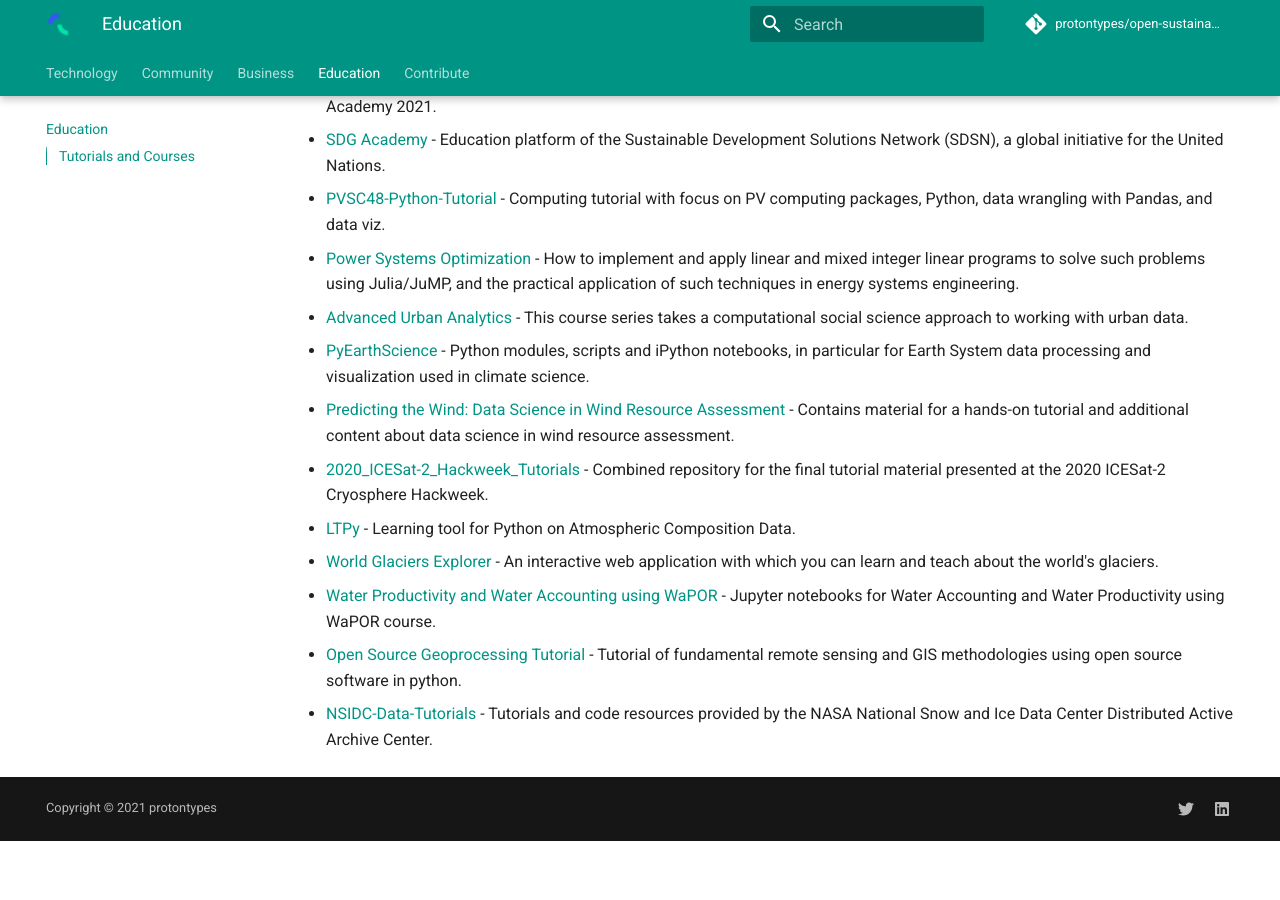
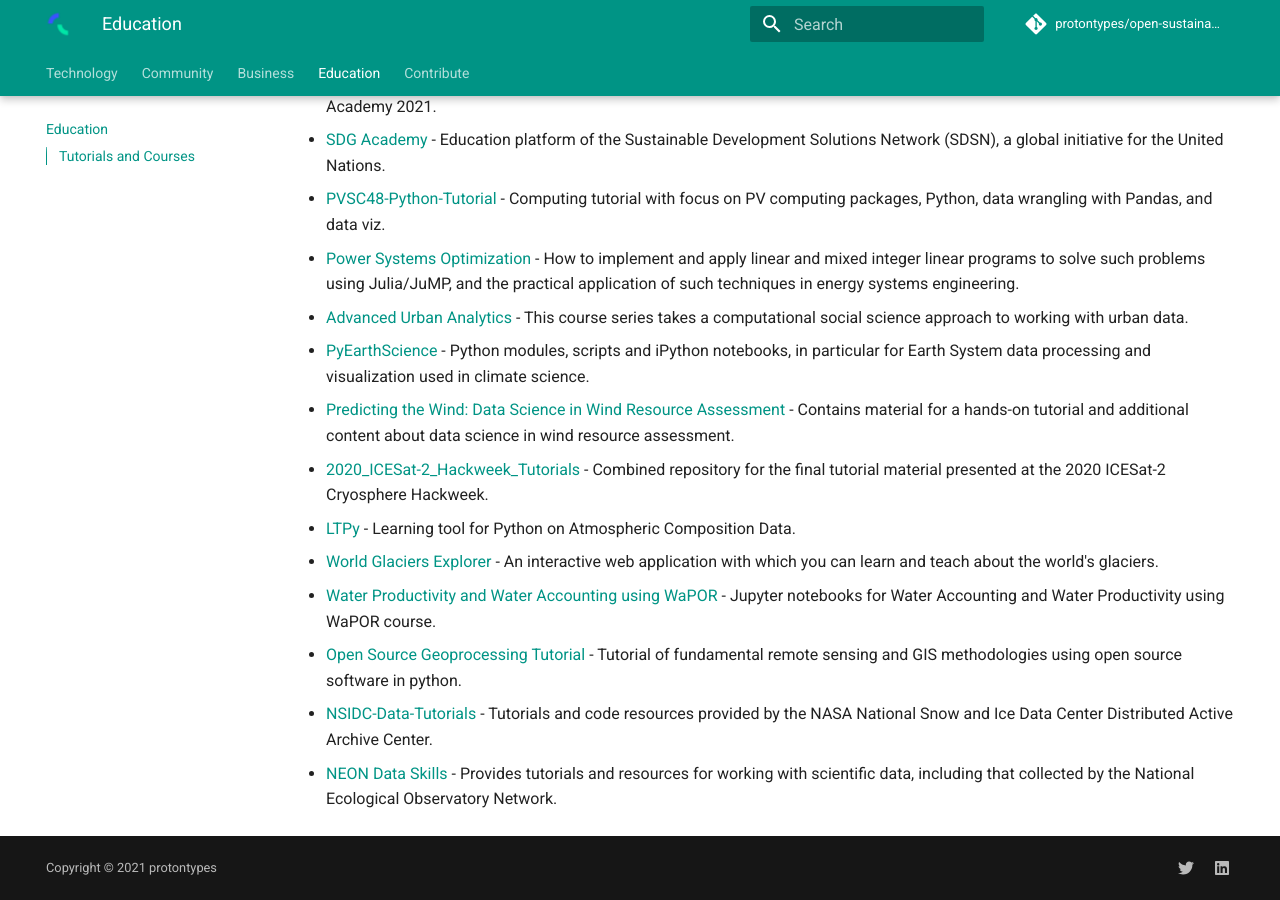
Before and after one commit to protontypes/open-sustainable-technology, an MkDocs documentation site: the page built from docs/education.md, in a window 1280 px wide and 900 px high, scrolled down 1516 px. Built offline with MkDocs 1.6.1 and Material for MkDocs 9.7.7, drawn with Linux system fonts in a browser that asks for light colours; comment, search, counter and statistics services are not loaded; before the commit the page ends 2357 px from its top, so only the background shows below that.

Commit message:
Update education.md
Tutorials and resources for working with scientific data, including that collected by the National Ecological Observatory Network.  https://www.neonscience.org/resources/learning-hub/tutorials #biodiversity #rstats #openscience #python @NEON_Sci

```diff
--- a/docs/education.md
+++ b/docs/education.md
@@ -44,3 +44,4 @@
 - [Water Productivity and Water Accounting using WaPOR](https://github.com/wateraccounting/WAPOROCW) - Jupyter notebooks for Water Accounting and Water Productivity using WaPOR course.
 - [Open Source Geoprocessing Tutorial](https://github.com/patrickcgray/open-geo-tutorial) - Tutorial of fundamental remote sensing and GIS methodologies using open source software in python.
 - [NSIDC-Data-Tutorials](https://github.com/nsidc/NSIDC-Data-Tutorials) - Tutorials and code resources provided by the NASA National Snow and Ice Data Center Distributed Active Archive Center.
+- [NEON Data Skills](https://www.neonscience.org/resources/learning-hub/tutorials) - Provides tutorials and resources for working with scientific data, including that collected by the National Ecological Observatory Network.
```
